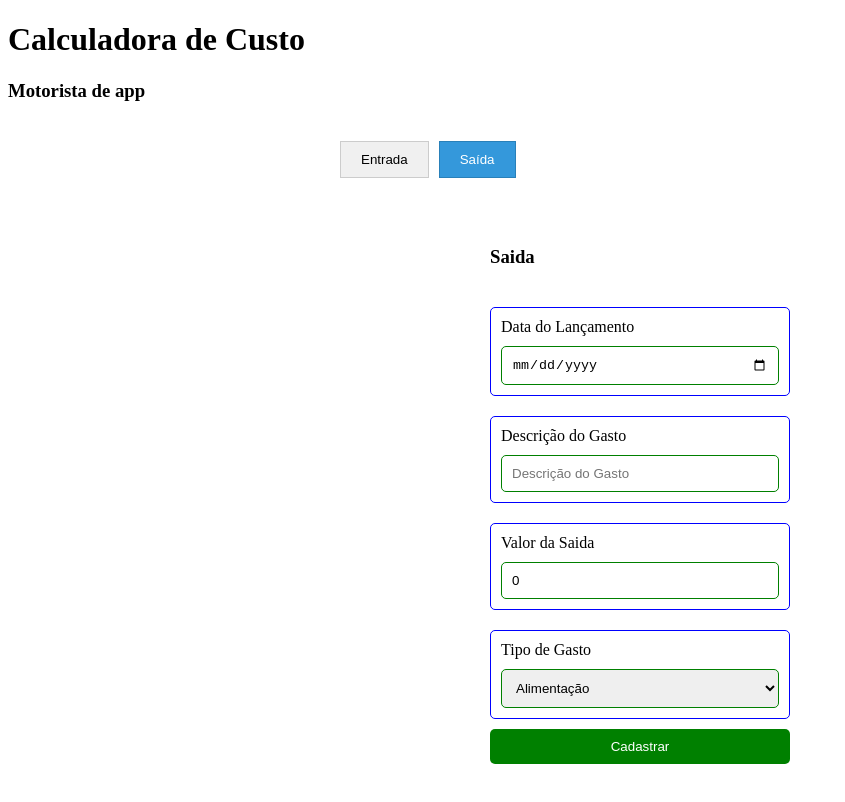
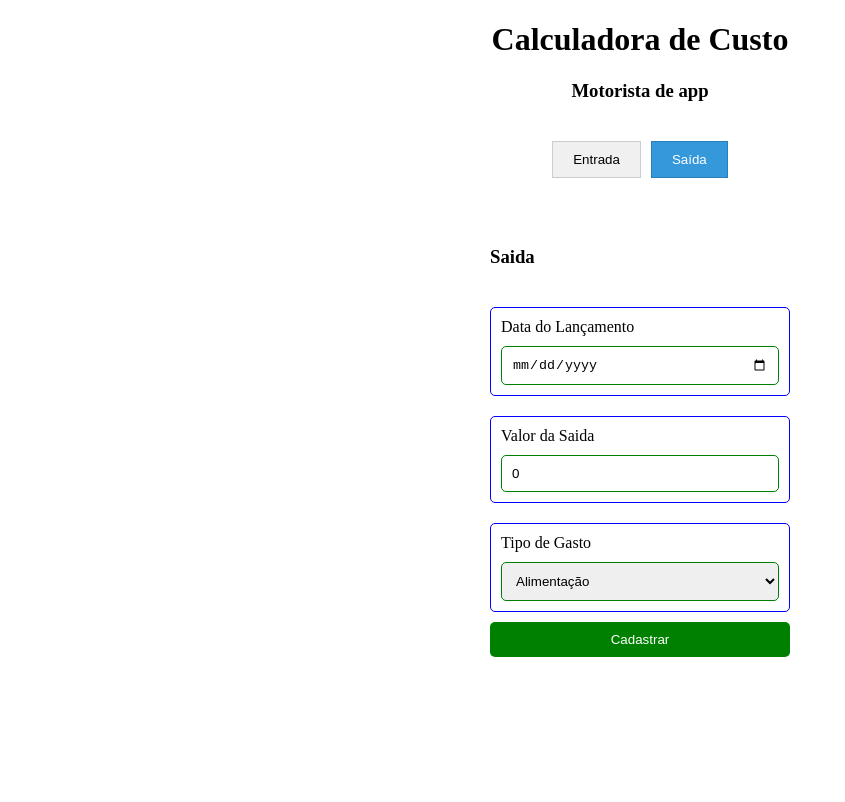
Before and after one commit to cairocarrilho/Calculadora_Custo_Motorista_De_App, a Vue app in the folder frontend/registro-viagem-uber/: page / in a window 1280 px wide. Both pictures are taken after a click on the button "Saída". Shown: the top 802 px of the page, without its empty margins (0-845 px from the left). Built offline with nearby package versions, Linux system fonts and the light colour scheme.

Commit message:
adicionando funcionalidades na tela de saida

```diff
--- a/frontend/registro-viagem-uber/src/App.vue
+++ b/frontend/registro-viagem-uber/src/App.vue
@@ -5,13 +5,23 @@ import Calculos from "./components/Calculos.vue";
 
 import { ref, computed,provide  } from 'vue'
 
+//Entrada
 const ganhoValor = ref(0);
 const kmRodado = ref(0);
 const horasTrabalhadas = ref(0);
 const qtdeViagem = ref(0);
 const resultadosEntrada = ref(false);
 
+
+
+
+// Saida
 const valorSaida = ref(0);
+const tipoGasto = ref('alimentacao')
+const dataSaida =  ref('')
+const itensDeSaida = ref([])
+
+
 
 // Disponibiliza os dados para os filhos
 provide('dadosEntrada', {
@@ -23,8 +33,12 @@ provide('dadosEntrada', {
 })
 
 provide('dadosSaida', {
+  tipoGasto,
   valorSaida,
+  dataSaida,
+  itensDeSaida
 })
+
 
 
 // Estado de qual tipo está selecionado
@@ -39,7 +53,7 @@ const componenteAtual = computed(() => {
 </script>
 
 <template>
-  <div>
+  <div class="titulo">
     <h1>Calculadora de Custo</h1>
     <h3>Motorista de app</h3>
   </div>
@@ -68,6 +82,10 @@ const componenteAtual = computed(() => {
 </template>
 
 <style scoped>
+.titulo{
+  text-align: center;
+}
+
 .container {
   max-width: 600px;
   margin: 0 auto;
@@ -75,6 +93,7 @@ const componenteAtual = computed(() => {
 }
 
 .botoes {
+  margin: auto;
   display: flex;
   gap: 10px;
   margin-bottom: 20px;
--- a/frontend/registro-viagem-uber/src/components/Calculos.vue
+++ b/frontend/registro-viagem-uber/src/components/Calculos.vue
@@ -24,6 +24,8 @@ const ganhoPorHora = computed(()=>{
 const ganhoPorCorrida = computed(()=>{
   return ganhoValor.value === 0 ? 0 : (ganhoValor.value / qtdeViagem.value).toFixed(2)
 })
+
+
 
 
 </script>
--- a/frontend/registro-viagem-uber/src/components/TelaSaida.vue
+++ b/frontend/registro-viagem-uber/src/components/TelaSaida.vue
@@ -1,14 +1,45 @@
 <script setup>
 import {computed, ref, inject} from 'vue'
 
-const descGasto = ref('');
-const valorSaida = ref(0);
-const tipoGasto = ref('alimentacao')
+const {
+  tipoGasto,
+  valorSaida,
+  dataSaida,
+  itensDeSaida
+} = inject('dadosSaida')
+
+
+// const descGasto = ref('')
+// const tipoGasto = ref('alimentacao')
+// const valorSaida = ref(0)
+// const dataSaida = ref('')
+
+
+
+const totalSaidas = computed(() => {
+  return itensDeSaida.value.reduce((soma, item) => soma + Number(item.valor), 0)
+})
 
 const cadastrarSaida = ()=>{
-  if(descGasto.value !== '' && valorSaida.value !== 0) {
-    alert("cadastrado com sucesso")
+
+  if(dataSaida.value === '' && valorSaida.value === 0) {
+    if (!confirm("Confirma salvar com valores zerados?")) return
   }
+
+  // Adiciona no array
+  itensDeSaida.value.push({
+    data: dataSaida.value,
+    valor: valorSaida.value,
+    tipo: tipoGasto.value
+  })
+
+  // Limpa o formulário
+
+  valorSaida.value = 0
+  tipoGasto.value = 'alimentacao'
+  dataSaida.value = ''
+
+
 }
 
 
@@ -17,39 +48,51 @@ const cadastrarSaida = ()=>{
 <template>
 
   <div class="container">
-    <form>
+    <form @submit.prevent="cadastrarSaida">
       <h3>Saida</h3>
 
       <div class="card">
         <label>Data do Lançamento</label>
-        <input type="date">
-      </div>
-
-      <div class="card">
-        <label>Descrição do Gasto</label>
-        <input type="text" v-model="descGasto" placeholder="Descrição do Gasto" >
-      </div>
-
-      <div class="card">
-        <label>Valor da Saida</label>
-        <input type="number" v-model="valorSaida" placeholder="Informe o valor da Saida">
+        <input type="date" v-model="dataSaida">
       </div>
 
 
       <div class="card">
+        <label>Valor da Saida</label>
+        <input type="number"
+               v-model="valorSaida"
+               placeholder="Informe o valor da Saida"
+               inputmode="decimal"
+               step="0.01"
+        />
+        </div>
+        <!--inputmode="decimal" ativa o teclado numérico com ponto (em celulares) Em navegadores em português (pt-BR), usuário pode digitar com vírgula,e o Vue converterá corretamente se o valor for válido -->
+        <!-- step="0.01"  permite valores decimais como 25.50 -->
+
+      <div class="card">
         <label for="tipoGasto">Tipo de Gasto</label>
         <select v-model="tipoGasto" id="tipoGasto">
-          <option value="alimentacao">Alimentação  </option>
-          <option value="Etanol">Combustivel Etanol  </option>
-          <option value="Gasolina">Combustivel Gasolina  </option>
+          <option value="alimentacao">Alimentação</option>
+          <option value="Etanol">Combustivel Etanol</option>
+          <option value="Gasolina">Combustivel Gasolina</option>
         </select>
       </div>
 
-      <input type="submit" @click.prevent="cadastrarSaida" value="Cadastrar">
+
+      <input type="submit" value="Cadastrar">
 
     </form>
 
+    <div v-if="itensDeSaida.length > 0">
+      <h4>Gastos cadastrados:</h4>
+      <ul>
+        <li v-for="(item, index) in itensDeSaida" :key="index">
+          {{ item.data }} -  : R$ {{ item.valor }} ({{ item.tipo }})
+        </li>
+      </ul>
 
+      <p><strong>Total de Gastos:</strong> R$ {{ totalSaidas.toFixed(2) }}</p>
+    </div>
   </div>
 
 </template>
```
Also changed, not shown: frontend/registro-viagem-uber/src/views/CardSaida.vue (added, +11 -0 lines), frontend/registro-viagem-uber/src/views/CardTotal.vue (added, +11 -0 lines), frontend/registro-viagem-uber/src/views/CardTotalFaturado.vue (added, +11 -0 lines).
